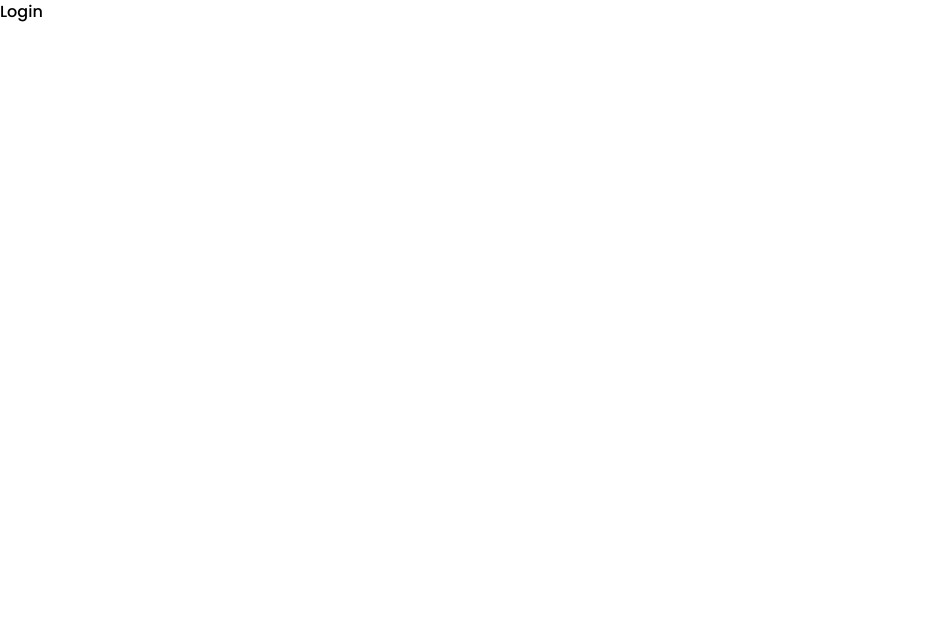
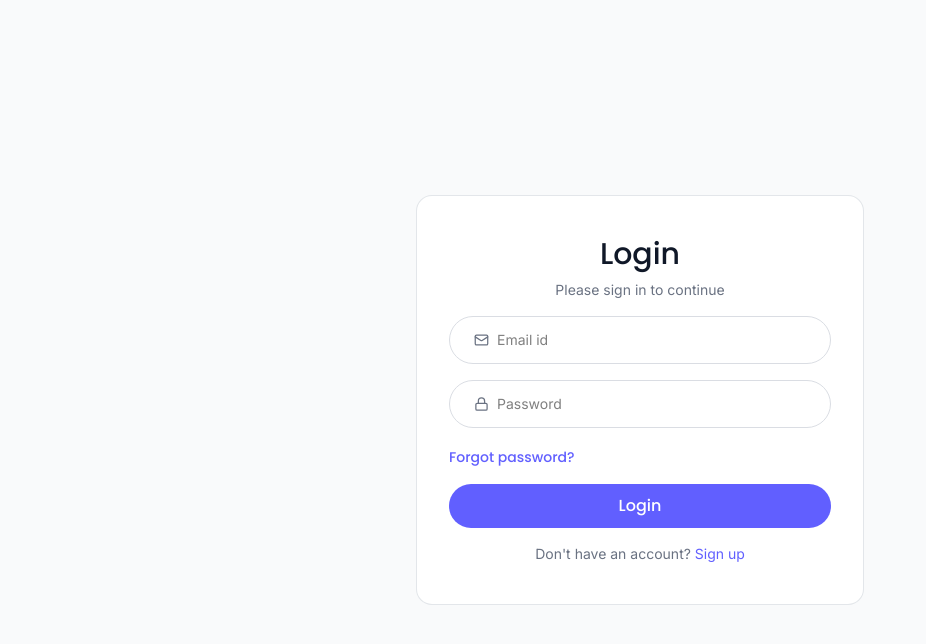
Before and after one commit to Abu24514/Scriptfolio, a React (Vite) app in the folder client/: page /login in a window 1280 px wide. Shown: the top 644 px of the page, without its empty margins (0-926 px from the left). Built offline with nearby package versions, Linux system fonts and the light colour scheme.

Commit message:
fix it testimonial

```diff
--- a/client/src/App.jsx
+++ b/client/src/App.jsx
@@ -19,7 +19,11 @@ const App = () => {
         </Route>
 
         <Route path='view/:resumeId' element={<Preview />} />
-        <Route path='/login' element={<Login />} />
+
+
+  {/* Auth */}
+  <Route path="/login" element={<Login />} />
+  <Route path="/signup" element={<Login />} />
 
         <Route path="*" element={<NotFound404 />} />
       </Routes>
--- a/client/src/components/home/Navbar.jsx
+++ b/client/src/components/home/Navbar.jsx
@@ -29,13 +29,13 @@ const Navbar = () => {
                 {/* Desktop Buttons */}
                 <div className="hidden md:flex items-center gap-3">
                     <Link
-                        to="/app?state=register"
+                       to="/signup"
                         className="px-5 py-2 bg-indigo-500 hover:bg-indigo-700 text-white rounded-full text-sm transition-colors"
                     >
                         Get Started
                     </Link>
                     <Link
-                        to="/app?state=login"
+                        to="/login"
                         className="px-5 py-2 border rounded-full text-sm hover:bg-gray-100 transition-colors"
                     >
                         Login
--- a/client/src/components/home/Testimonials.jsx
+++ b/client/src/components/home/Testimonials.jsx
@@ -30,7 +30,7 @@ const Testimonials = () => {
     },
   ];
   const CreateCard = ({ card }) => (
-    <div className="p-4 rounded-lg mx-4 shadow hover:shadow-lg transition-all duration-200 w-72 shrink-0">
+    <div id="testimonials" className="p-4 rounded-lg mx-4 shadow hover:shadow-lg transition-all duration-200 w-72 shrink-0">
       <div className="flex gap-2">
         <img
           className="size-11 rounded-full"
--- a/client/src/pages/Login.jsx
+++ b/client/src/pages/Login.jsx
@@ -1,11 +1,126 @@
-import React from 'react'
+import React from "react";
+import { Mail, Lock, User } from "lucide-react";
+import { useLocation, useNavigate } from "react-router-dom";
 
 const Login = () => {
+  const location = useLocation();
+  const navigate = useNavigate();
+
+  const isLogin = location.pathname === "/login";
+
+  const [formData, setFormData] = React.useState({
+    name: "",
+    email: "",
+    password: "",
+  });
+
+  const handleSubmit = async (e) => {
+    e.preventDefault();
+    console.log(formData);
+  };
+
+  const handleChange = (e) => {
+    const { name, value } = e.target;
+    setFormData((prev) => ({ ...prev, [name]: value }));
+  };
+
+  const toggleState = () => {
+    navigate(isLogin ? "/signup" : "/login");
+  };
+
   return (
-    <div>
-        <h1>Login</h1>
+    <div className="flex items-center justify-center min-h-screen bg-gray-50 px-6">
+      <form
+        onSubmit={handleSubmit}
+        className="w-full max-w-md text-center border border-gray-300/60 rounded-2xl px-8 py-6 bg-white"
+      >
+        {/* Heading */}
+        <h1 className="text-gray-900 text-3xl mt-4 font-medium">
+          {isLogin ? "Login" : "Sign up"}
+        </h1>
+
+        <p className="text-gray-500 text-sm mt-2">
+          {isLogin
+            ? "Please sign in to continue"
+            : "Please register to continue"}
+        </p>
+
+        {/* Name */}
+        {!isLogin && (
+          <div className="flex items-center mt-6 w-full border border-gray-300/80 h-12 rounded-full pl-6 gap-2">
+            <User size={16} className="text-gray-500" />
+            <input
+              type="text"
+              name="name"
+              placeholder="Name"
+              className="w-full outline-none text-sm"
+              value={formData.name}
+              onChange={handleChange}
+              required
+            />
+          </div>
+        )}
+
+        {/* Email */}
+        <div className="flex items-center mt-4 w-full border border-gray-300/80 h-12 rounded-full pl-6 gap-2">
+          <Mail size={16} className="text-gray-500" />
+          <input
+            type="email"
+            name="email"
+            placeholder="Email id"
+            className="w-full outline-none text-sm"
+            value={formData.email}
+            onChange={handleChange}
+            required
+          />
+        </div>
+
+        {/* Password */}
+        <div className="flex items-center mt-4 w-full border border-gray-300/80 h-12 rounded-full pl-6 gap-2">
+          <Lock size={16} className="text-gray-500" />
+          <input
+            type="password"
+            name="password"
+            placeholder="Password"
+            className="w-full outline-none text-sm"
+            value={formData.password}
+            onChange={handleChange}
+            required
+          />
+        </div>
+
+        {/* Forgot Password */}
+        {isLogin && (
+          <div className="mt-4 text-left text-indigo-500">
+            <button type="button" className="text-sm">
+              Forgot password?
+            </button>
+          </div>
+        )}
+
+        {/* Submit */}
+        <button
+          type="submit"
+          className="mt-4 w-full h-11 rounded-full text-white bg-indigo-500 hover:opacity-90 transition"
+        >
+          {isLogin ? "Login" : "Sign up"}
+        </button>
+
+        {/* Toggle */}
+        <p
+          onClick={toggleState}
+          className="text-gray-500 text-sm mt-4 mb-4 cursor-pointer"
+        >
+          {isLogin
+            ? "Don't have an account?"
+            : "Already have an account?"}{" "}
+          <span className="text-indigo-500 hover:underline">
+            {isLogin ? "Sign up" : "Login"}
+          </span>
+        </p>
+      </form>
     </div>
-  )
-}
+  );
+};
 
-export default Login
+export default Login;
```
